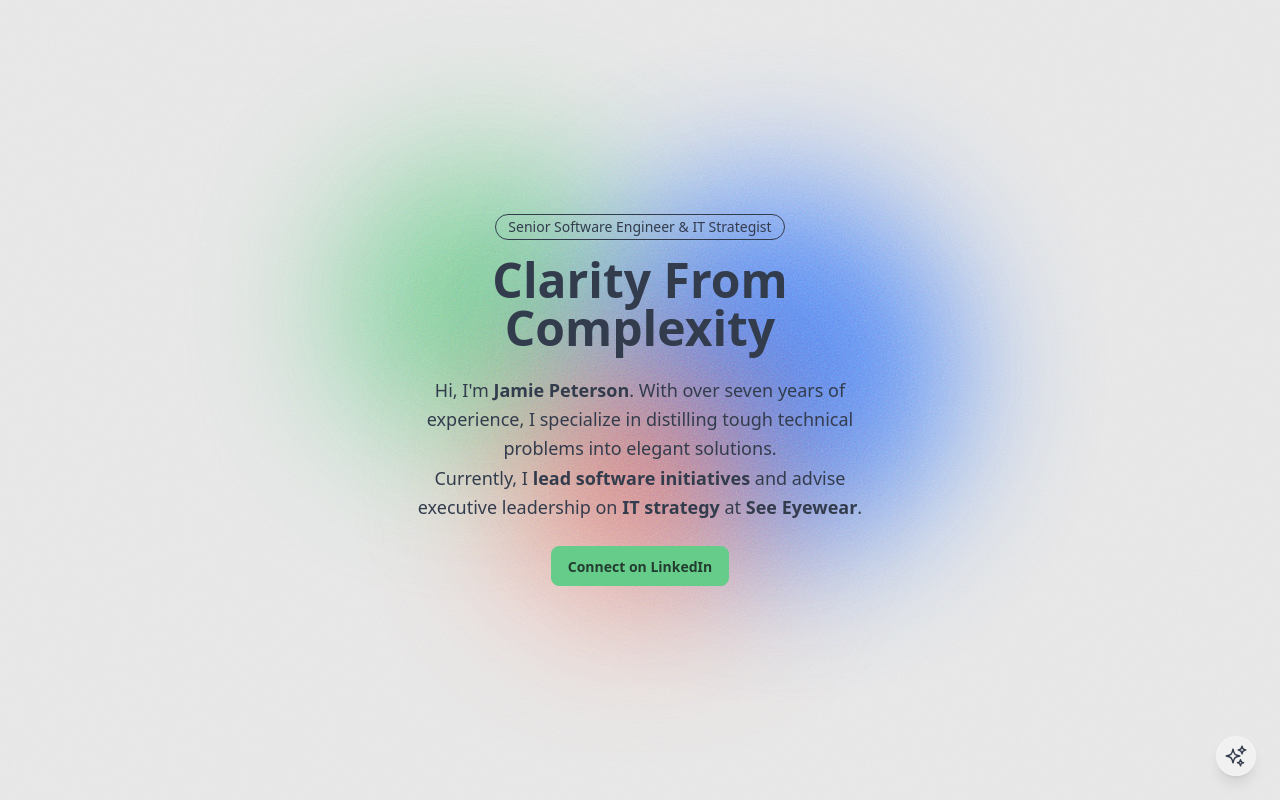
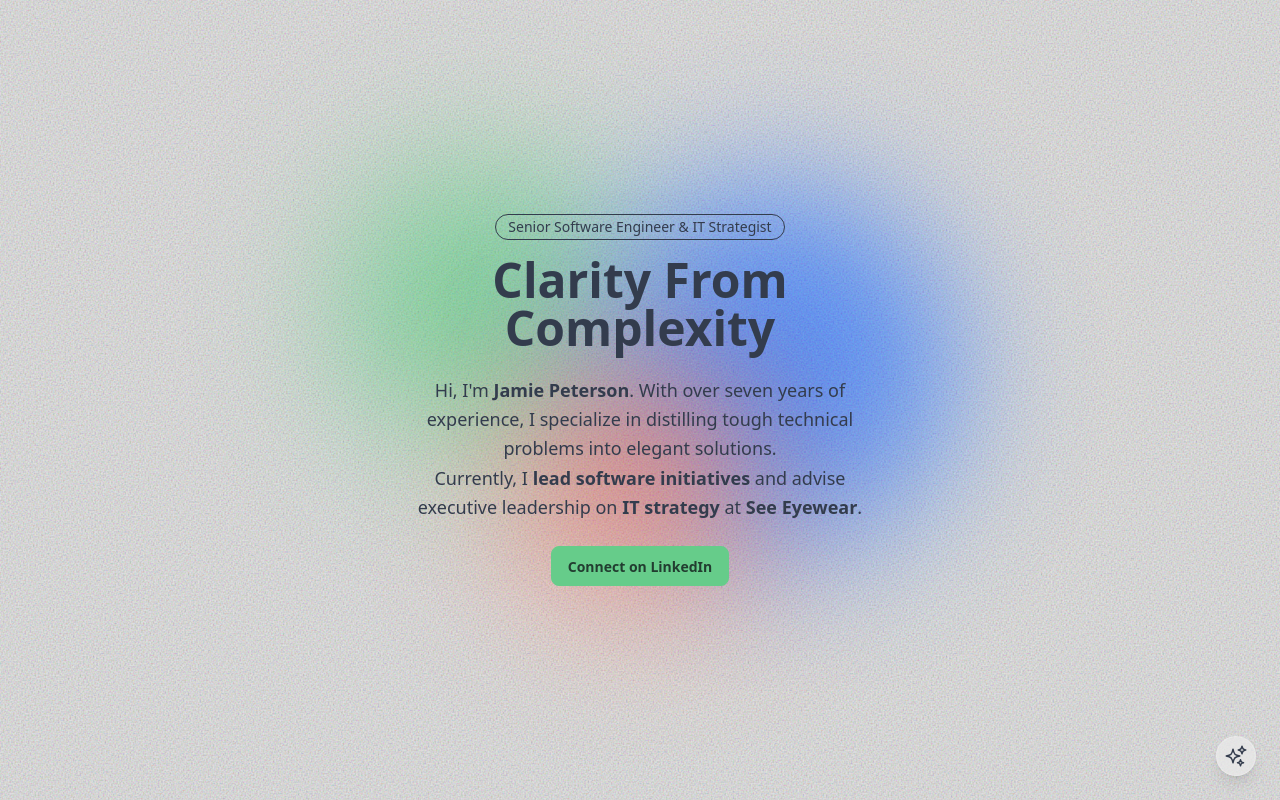
Before and after one commit to jpeter61/homepage, a React (Vite) app: page / in a window 1280 px wide. Built offline with nearby package versions, Linux system fonts and the light colour scheme.

Commit message:
address bar fix

```diff
--- a/src/App.tsx
+++ b/src/App.tsx
@@ -16,7 +16,7 @@ export default function App() {
     }
   });
   return (
-    <div className="hero min-h-dvh bg-base-200 relative overflow-hidden">
+    <div className="hero min-h-dvh relative overflow-hidden">
       <svg style={{ display: 'none' }}>
         <filter id="noiseFilter">
           <feTurbulence
@@ -26,7 +26,7 @@ export default function App() {
         </filter>
       </svg>
 
-      <div className="grainy-background absolute inset-0 w-full h-full">
+      <div className="grainy-background fixed inset-0 w-full h-full">
         <div className="blob blob-1"></div>
         <div className="blob blob-2"></div>
         <div className="blob blob-3"></div>
--- a/src/index.css
+++ b/src/index.css
@@ -3,10 +3,15 @@
     themes: emerald --default, forest --prefersdark;
 };
 
-html, body, #root {
+:root, html, body {
   height: 100%;
+  margin: 0;
   padding: 0;
-  margin: 0;
+  @apply bg-base-200;
+}
+
+#root {
+  height: 100%;
 }
 
 /* 1. Grainy Overlay */
```
